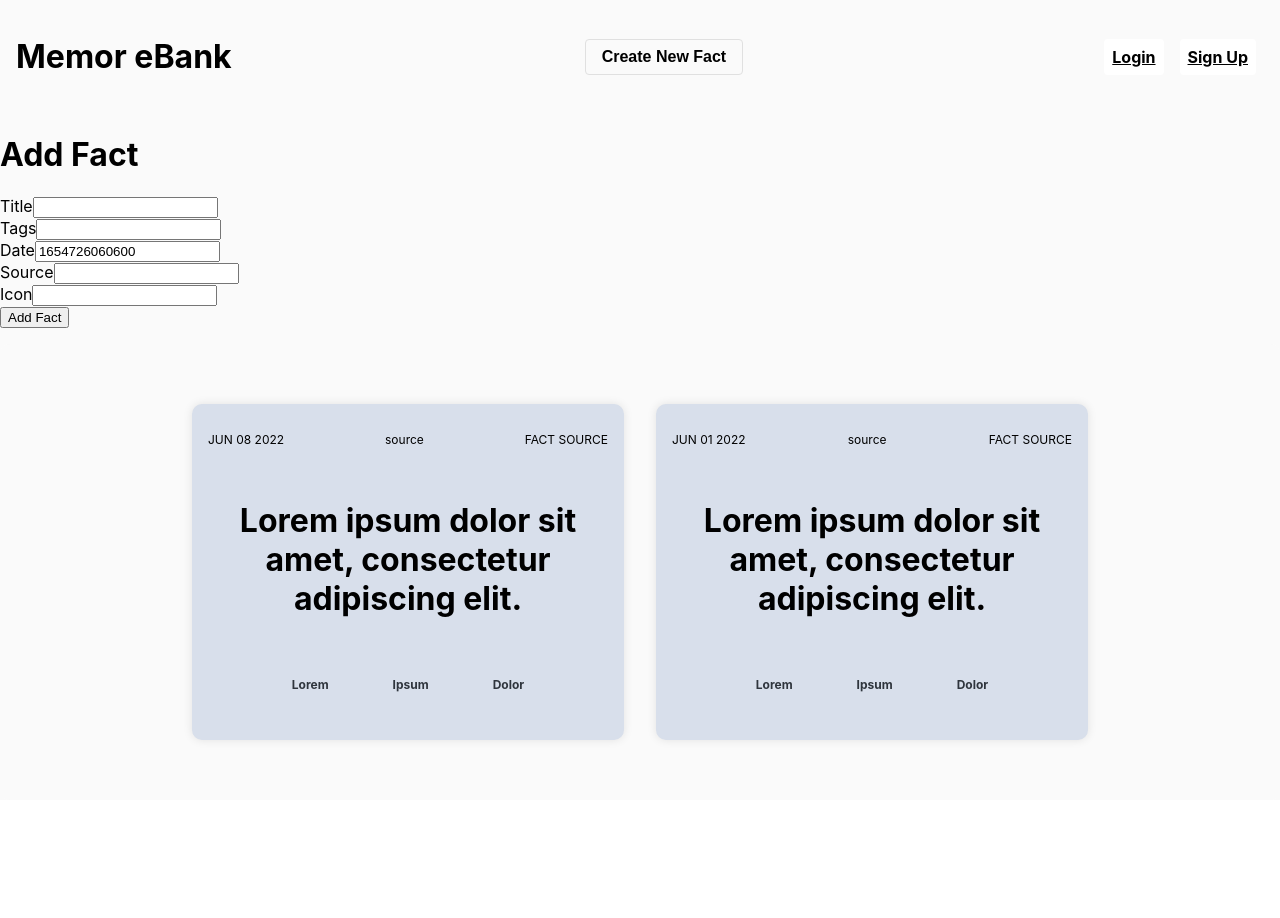
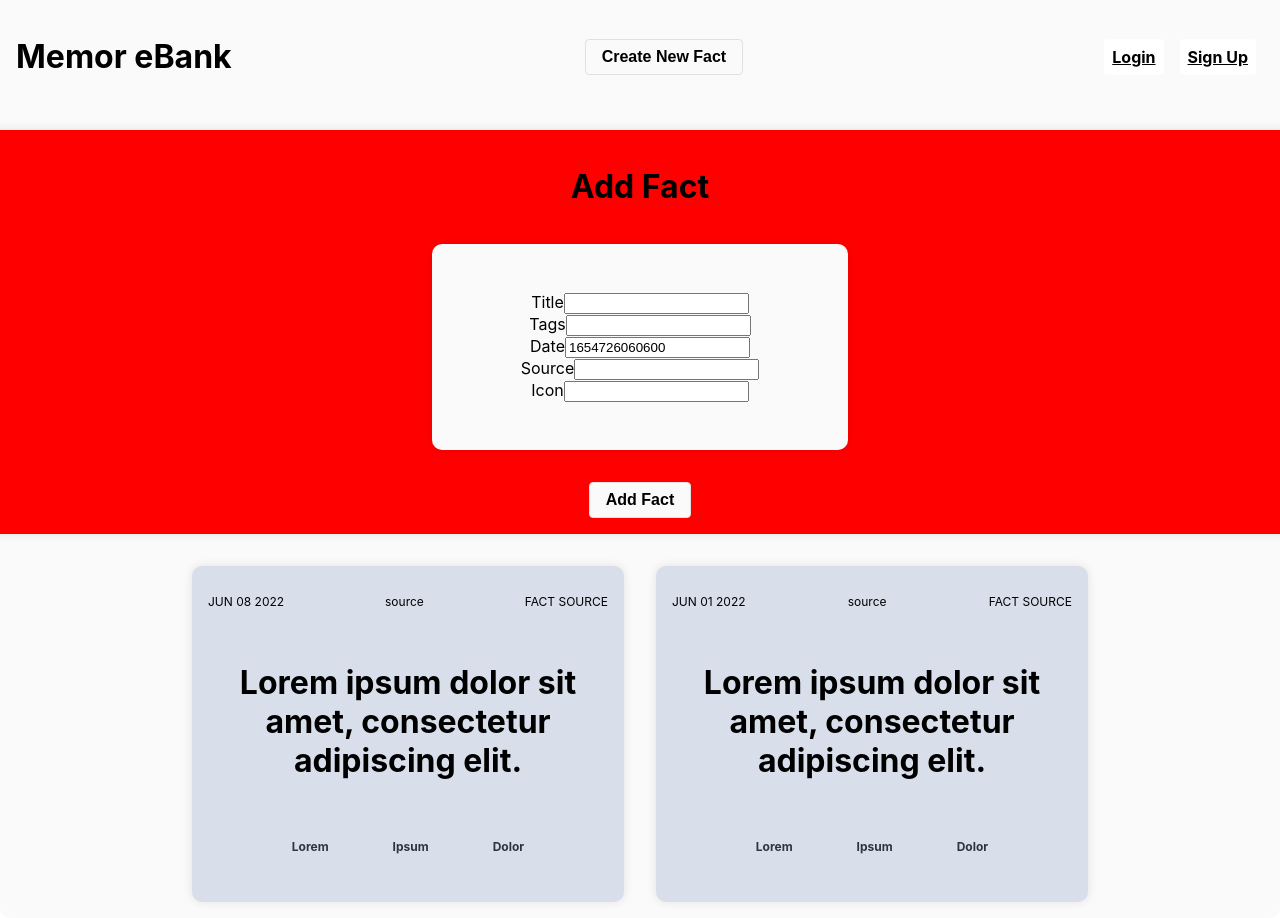
Before and after one commit to jallend1/memorebank, a React (Create React App) app: page / in a window 1280 px wide. Both pictures are taken after a click on the button "Create New Fact". Before the commit the page ends 800 px from the top, so only its background shows below. Built offline with nearby package versions, Linux system fonts and the light colour scheme.

Commit message:
Adds some error handling and begins styling the Add Fact modal

```diff
--- a/src/Components/AddFactModal.jsx
+++ b/src/Components/AddFactModal.jsx
@@ -23,13 +23,17 @@ const AddFactModal = (props) => {
   const handleSubmit = (e) => {
     if (newFact.title.trim().length < 1) {
       setError('Title is required');
+    } else if (newFact.tags.length < 1) {
+      setError('Tags are required');
+    } else if (newFact.source.trim().length < 1) {
+      setError('Source is required');
     } else {
       onAddFact(newFact);
     }
   };
 
   return (
-    <div>
+    <div className="add-fact-modal-container">
       <div className="add-fact-modal">
         <div className="add-fact-modal__header">
           <h1>Add Fact</h1>
--- a/src/index.css
+++ b/src/index.css
@@ -126,3 +126,83 @@ code {
   font-weight: bold;
   color: #2f353d;
 }
+
+.add-fact-modal-container {
+  display: flex;
+  flex-direction: column;
+  align-items: center;
+  justify-content: center;
+  width: 100%;
+  height: 100%;
+  background-color: #fafafa;
+  border-radius: 10px;
+}
+
+.add-fact-modal {
+  display: flex;
+  flex-direction: column;
+  align-items: center;
+  justify-content: center;
+  width: 100%;
+  height: 100%;
+  background-color: #fafafa;
+  border-radius: 10px;
+  box-shadow: 0px 0px 10px rgba(0, 0, 0, 0.1);
+  margin: 1rem;
+  padding: 1rem;
+  background-color: red;
+}
+
+.add-fact-modal__body {
+  display: flex;
+  flex-direction: column;
+  align-items: center;
+  justify-content: center;
+  width: 30%;
+  height: 100%;
+  background-color: #fafafa;
+  border-radius: 10px;
+  box-shadow: 0px 0px 10px rgba(0, 0, 0, 0.1);
+  margin: 1rem;
+  padding: 1rem;
+}
+
+.add-fact-modal__body__inputs {
+  display: flex;
+  flex-direction: column;
+  align-items: center;
+  justify-content: center;
+  width: 100%;
+  height: 100%;
+  margin: 1rem;
+  padding: 1rem;
+}
+
+.add-fact-modal__footer {
+  display: flex;
+  flex-direction: row;
+  align-items: center;
+  justify-content: space-between;
+  margin-top: 1rem;
+}
+
+.add-fact-modal__footer__button {
+  background-color: #fafafa;
+  border: 1px solid #e0e0e0;
+  border-radius: 4px;
+  padding: 0.5rem 1rem;
+  font-size: 1rem;
+  font-weight: bold;
+  cursor: pointer;
+  transition: all 0.2s ease-in-out;
+}
+
+.add-fact-modal__footer__button:hover {
+  background-color: #e0e0e0;
+}
+
+.add-fact-modal__footer__error {
+  color: red;
+  font-size: 0.75rem;
+  margin-top: 1rem;
+}
```
